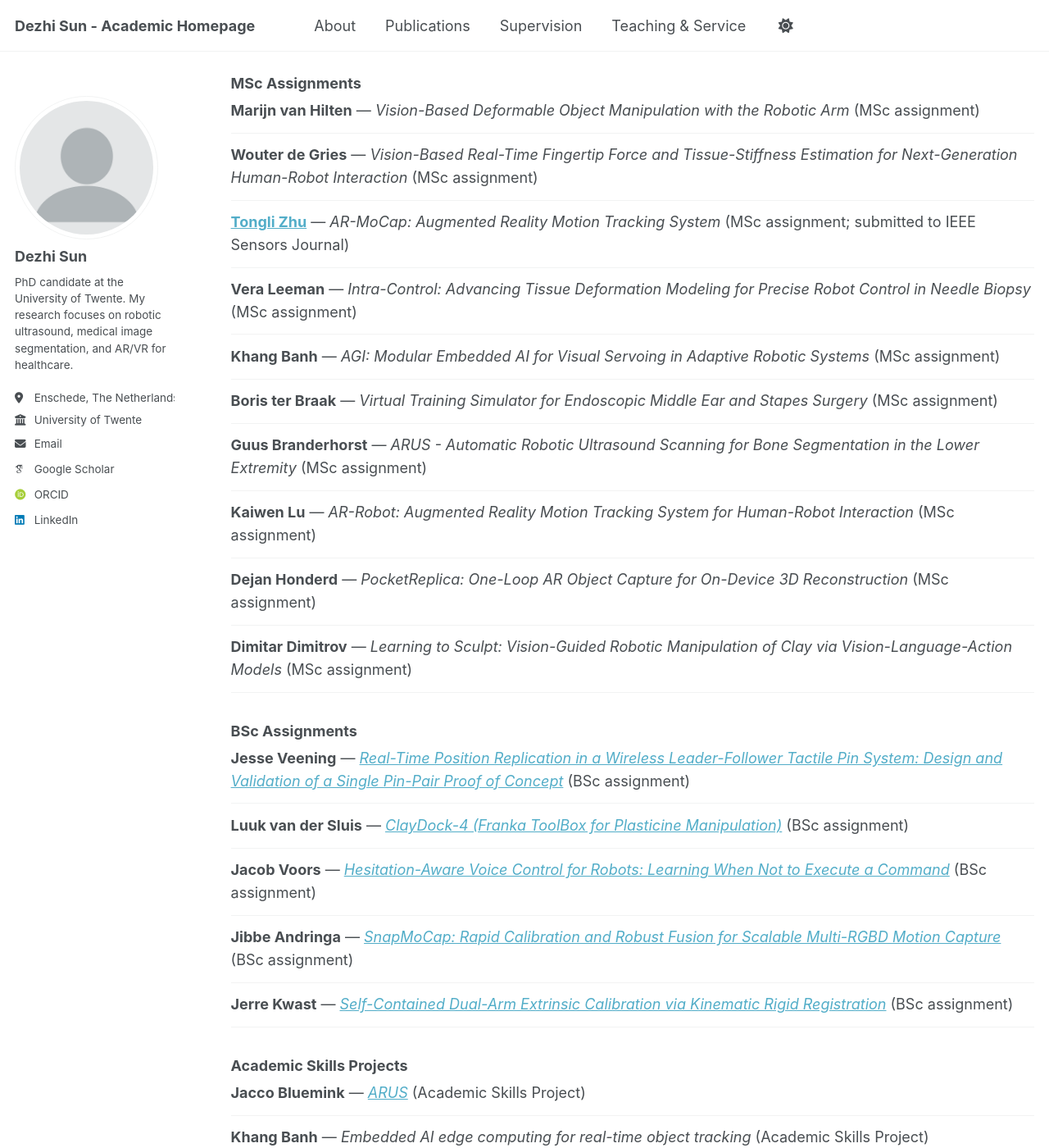
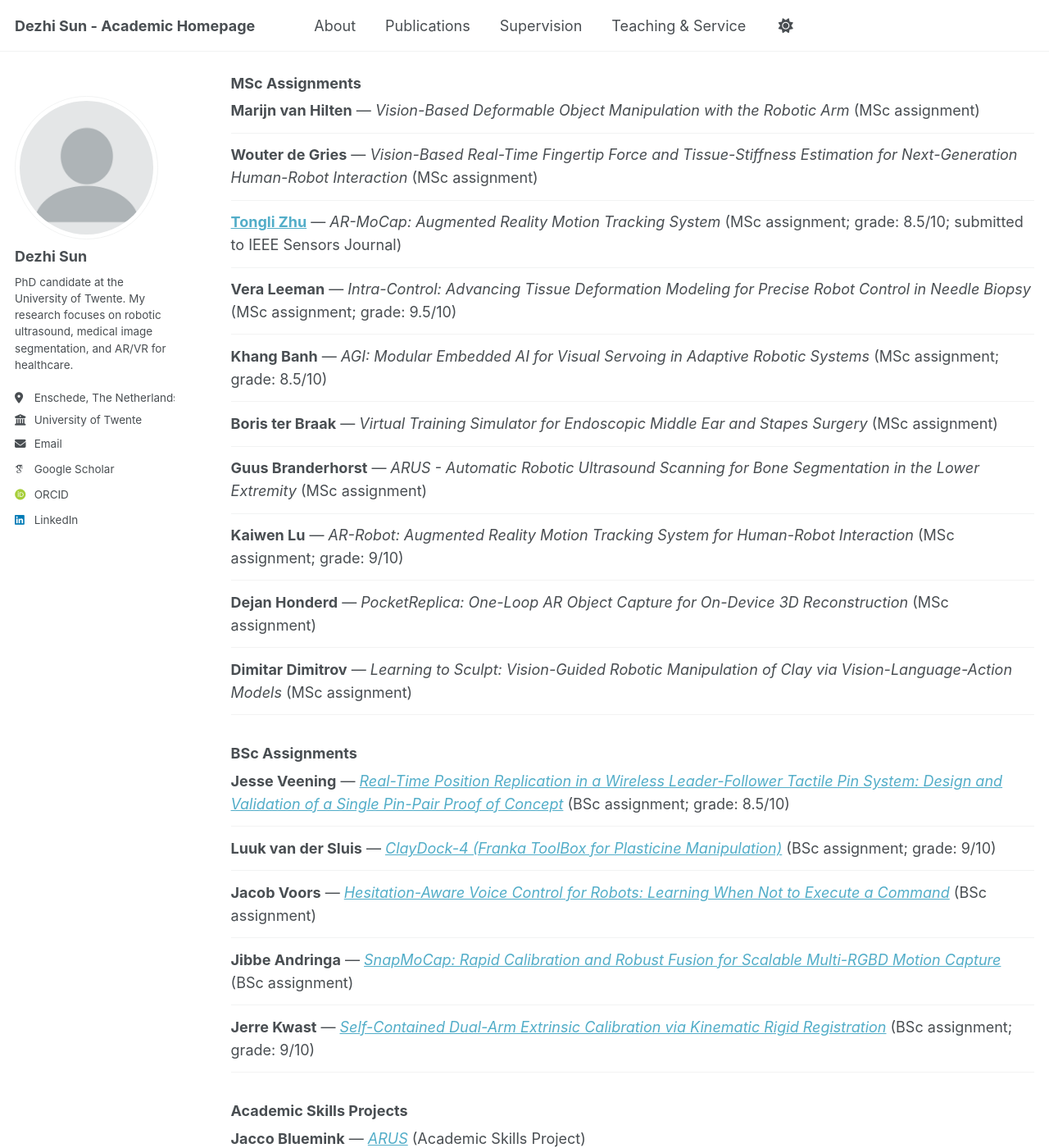
Before and after one commit to Jacksundezhi/Jacksundezhi.github.io, a Jekyll site: the page built from _pages/supervision.md, in a window 1280 px wide and 1400 px high, scrolled down 258 px. Shown: the whole window at 82% size. Built offline with Jekyll 4.4.1, drawn with Linux system fonts in a browser that asks for light colours; some web fonts are replaced; a script bundle is joined from its source files by our own code; library files that are not in the unit come from our copies; some of the changed text lies outside the part shown.

Commit message:
Add supervision project grades

```diff
--- a/_pages/supervision.md
+++ b/_pages/supervision.md
@@ -17,12 +17,12 @@ author_profile: true
 
 - **Marijn van Hilten** — *Vision-Based Deformable Object Manipulation with the Robotic Arm* (MSc assignment)
 - **Wouter de Gries** — *Vision-Based Real-Time Fingertip Force and Tissue-Stiffness Estimation for Next-Generation Human-Robot Interaction* (MSc assignment)
-- **[Tongli Zhu](https://www.ram.eemcs.utwente.nl/about-us/students/tongli-zhu)** — *AR-MoCap: Augmented Reality Motion Tracking System* (MSc assignment; submitted to IEEE Sensors Journal)
-- **Vera Leeman** — *Intra-Control: Advancing Tissue Deformation Modeling for Precise Robot Control in Needle Biopsy* (MSc assignment)
-- **Khang Banh** — *AGI: Modular Embedded AI for Visual Servoing in Adaptive Robotic Systems* (MSc assignment)
+- **[Tongli Zhu](https://www.ram.eemcs.utwente.nl/about-us/students/tongli-zhu)** — *AR-MoCap: Augmented Reality Motion Tracking System* (MSc assignment; grade: 8.5/10; submitted to IEEE Sensors Journal)
+- **Vera Leeman** — *Intra-Control: Advancing Tissue Deformation Modeling for Precise Robot Control in Needle Biopsy* (MSc assignment; grade: 9.5/10)
+- **Khang Banh** — *AGI: Modular Embedded AI for Visual Servoing in Adaptive Robotic Systems* (MSc assignment; grade: 8.5/10)
 - **Boris ter Braak** — *Virtual Training Simulator for Endoscopic Middle Ear and Stapes Surgery* (MSc assignment)
 - **Guus Branderhorst** — *ARUS - Automatic Robotic Ultrasound Scanning for Bone Segmentation in the Lower Extremity* (MSc assignment)
-- **Kaiwen Lu** — *AR-Robot: Augmented Reality Motion Tracking System for Human-Robot Interaction* (MSc assignment)
+- **Kaiwen Lu** — *AR-Robot: Augmented Reality Motion Tracking System for Human-Robot Interaction* (MSc assignment; grade: 9/10)
 - **Dejan Honderd** — *PocketReplica: One-Loop AR Object Capture for On-Device 3D Reconstruction* (MSc assignment)
 - **Dimitar Dimitrov** — *Learning to Sculpt: Vision-Guided Robotic Manipulation of Clay via Vision-Language-Action Models* (MSc assignment)
 
@@ -32,11 +32,11 @@ author_profile: true
 
 <div class="supervision-list academic-list" markdown="1">
 
-- **Jesse Veening** — [*Real-Time Position Replication in a Wireless Leader-Follower Tactile Pin System: Design and Validation of a Single Pin-Pair Proof of Concept*](https://www.ram.eemcs.utwente.nl/education/assignments/real-time-position-replication-wireless-leader-follower-tactile-pin-system) (BSc assignment)
-- **Luuk van der Sluis** — [*ClayDock-4 (Franka ToolBox for Plasticine Manipulation)*](https://www.ram.eemcs.utwente.nl/education/assignments/claydock-4-franka-toolbox-plasticine-manipulation) (BSc assignment)
+- **Jesse Veening** — [*Real-Time Position Replication in a Wireless Leader-Follower Tactile Pin System: Design and Validation of a Single Pin-Pair Proof of Concept*](https://www.ram.eemcs.utwente.nl/education/assignments/real-time-position-replication-wireless-leader-follower-tactile-pin-system) (BSc assignment; grade: 8.5/10)
+- **Luuk van der Sluis** — [*ClayDock-4 (Franka ToolBox for Plasticine Manipulation)*](https://www.ram.eemcs.utwente.nl/education/assignments/claydock-4-franka-toolbox-plasticine-manipulation) (BSc assignment; grade: 9/10)
 - **Jacob Voors** — [*Hesitation-Aware Voice Control for Robots: Learning When Not to Execute a Command*](https://www.ram.eemcs.utwente.nl/education/assignments/hesitation-aware-voice-control-robots-learning-when-not-execute-command) (BSc assignment)
 - **Jibbe Andringa** — [*SnapMoCap: Rapid Calibration and Robust Fusion for Scalable Multi-RGBD Motion Capture*](https://www.ram.eemcs.utwente.nl/education/assignments/snapmocap-rapid-calibration-and-robust-fusion-scalable-multi-rgbd-motion) (BSc assignment)
-- **Jerre Kwast** — [*Self-Contained Dual-Arm Extrinsic Calibration via Kinematic Rigid Registration*](https://www.ram.eemcs.utwente.nl/index.php/education/assignments/self-contained-dual-arm-extrinsic-calibration-kinematic-rigid-registration) (BSc assignment)
+- **Jerre Kwast** — [*Self-Contained Dual-Arm Extrinsic Calibration via Kinematic Rigid Registration*](https://www.ram.eemcs.utwente.nl/index.php/education/assignments/self-contained-dual-arm-extrinsic-calibration-kinematic-rigid-registration) (BSc assignment; grade: 9/10)
 
 </div>
 
@@ -46,6 +46,6 @@ author_profile: true
 
 - **Jacco Bluemink** — [*ARUS*](https://www.ram.eemcs.utwente.nl/education/assignments/arus) (Academic Skills Project)
 - **Khang Banh** — *Embedded AI edge computing for real-time object tracking* (Academic Skills Project)
-- **Wouter de Gries** — *3D Vision-based fingertip path recording and force estimation for ultrasound path planning* (Academic Skills Project)
+- **Wouter de Gries** — *3D Vision-based fingertip path recording and force estimation for ultrasound path planning* (Academic Skills Project; grade: 9/10)
 
 </div>
```
